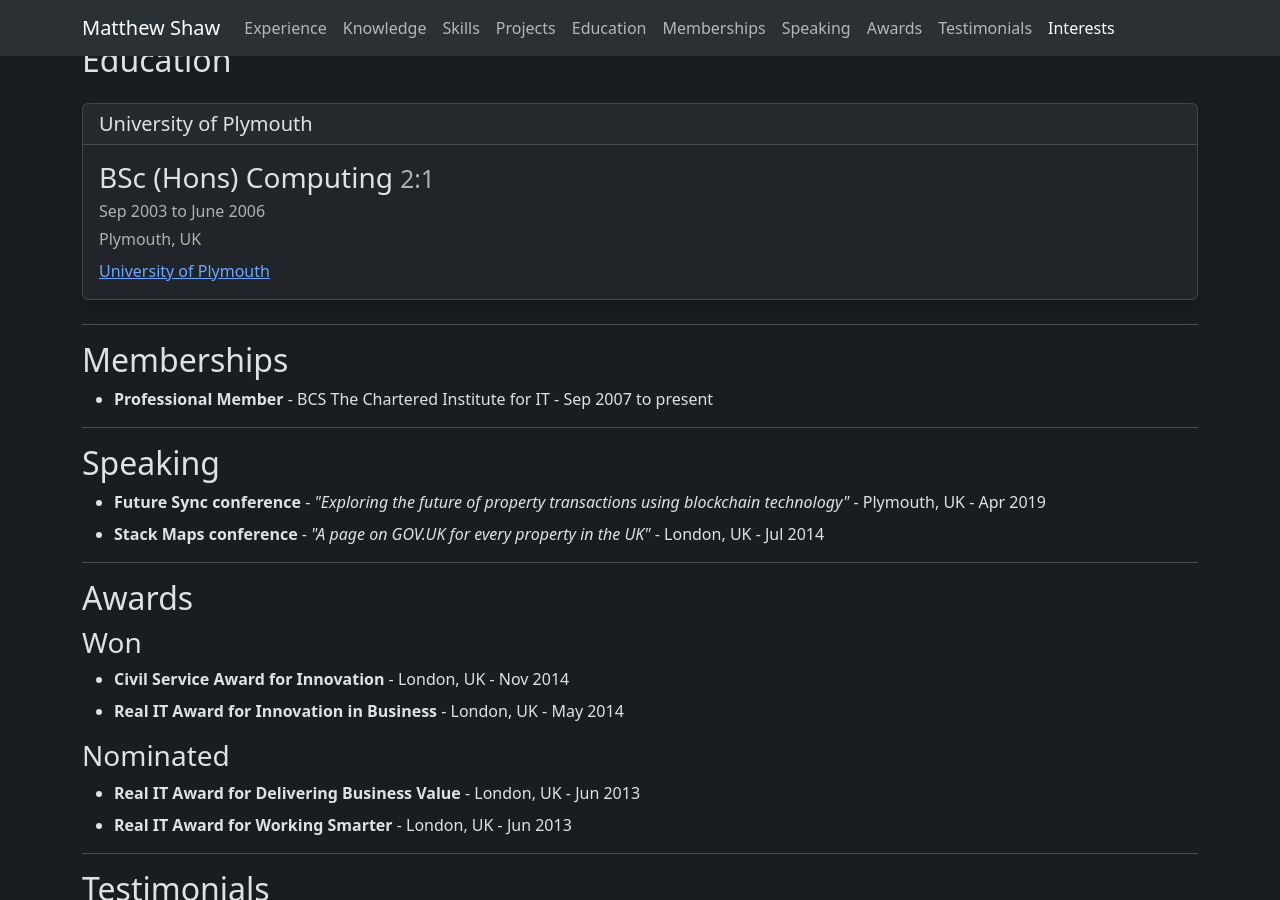
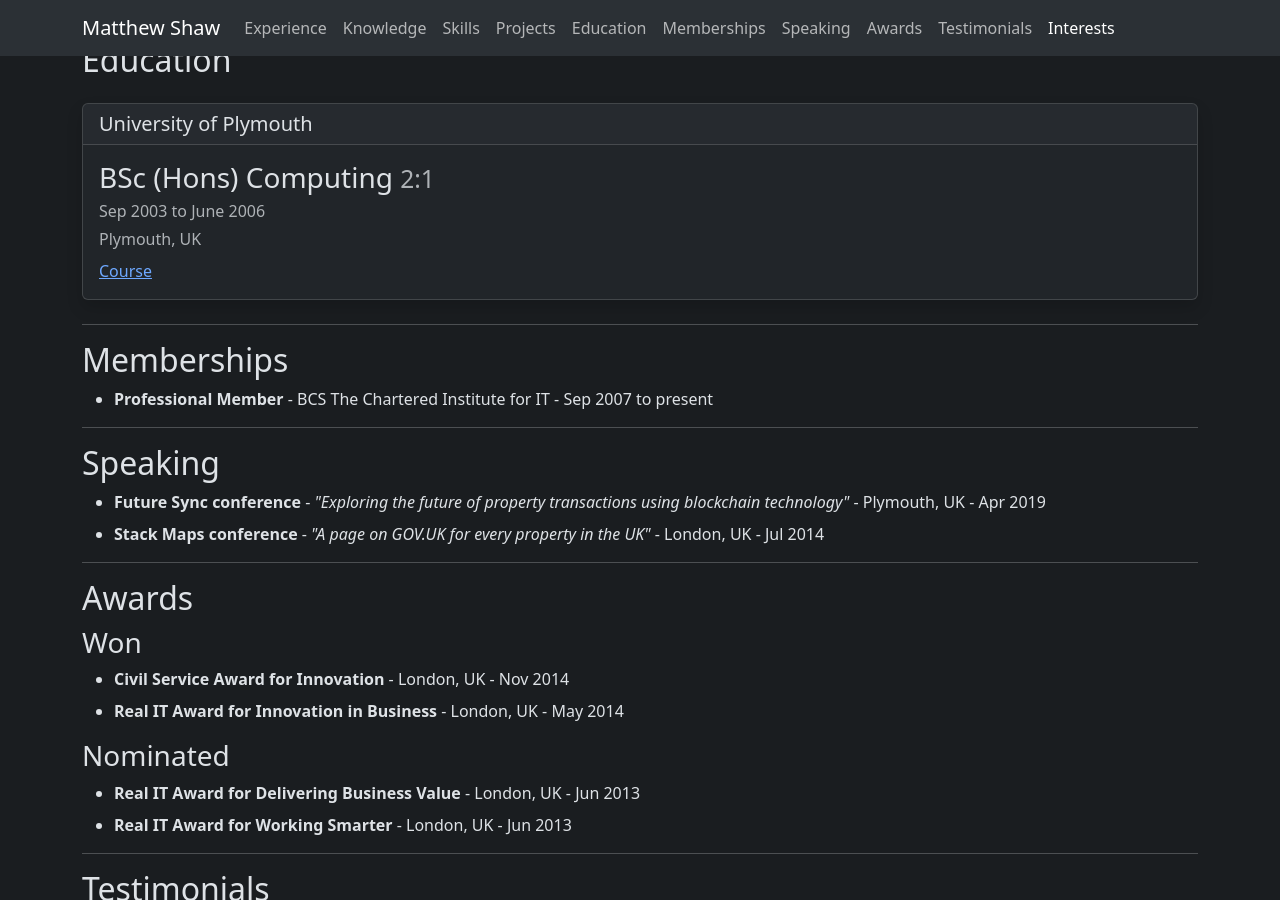
Before and after one commit to matthew-shaw/matthew-shaw.github.io, a Jekyll site: the page built from index.html, in a window 1280 px wide and 900 px high, scrolled down 4335 px. Built offline with Jekyll 4.4.1, drawn with Linux system fonts in a browser that asks for light colours.

Commit message:
uni course link

```diff
--- a/_data/cv.yaml
+++ b/_data/cv.yaml
@@ -194,4 +194,4 @@
     qualification: BSc (Hons) Computing
     links:
       - url: https://www.plymouth.ac.uk/courses/undergraduate/bsc-computer-science-software-engineering
-        text: University of Plymouth
+        text: Course
```
